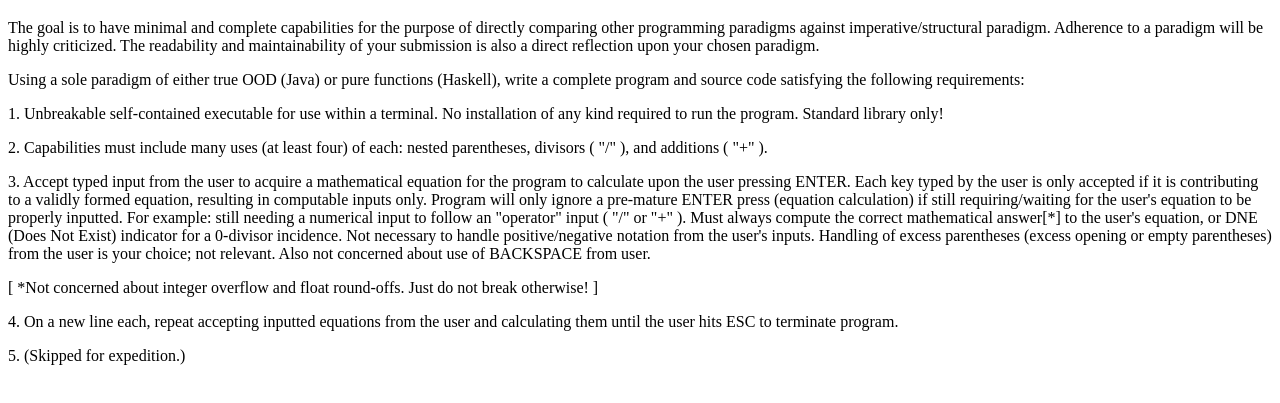
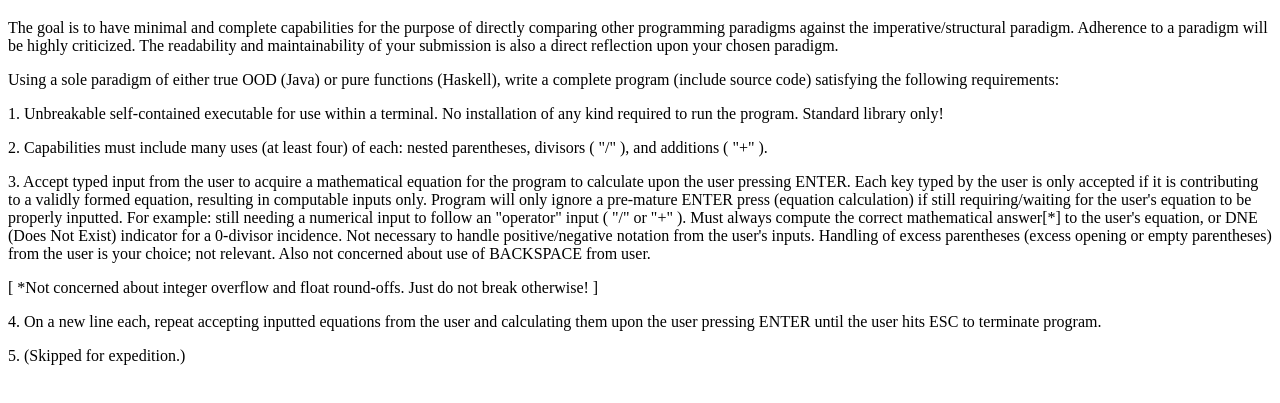
Before and after one commit to LadyBoner/ladyboner.github.io, a plain HTML site: page index.html in a window 1280 px wide. Shown: the part 61-464 px from the top of the page. Drawn offline with Linux system fonts and the light colour scheme.

Commit message:
Update index.html

```diff
--- a/index.html
+++ b/index.html
@@ -19,10 +19,10 @@
 
 
 <p>
-The goal is to have minimal and complete capabilities for the purpose of directly comparing other programming paradigms against imperative/structural paradigm.  Adherence to a paradigm will be highly criticized.  The readability and maintainability of your submission is also a direct reflection upon your chosen paradigm.
+The goal is to have minimal and complete capabilities for the purpose of directly comparing other programming paradigms against the imperative/structural paradigm.  Adherence to a paradigm will be highly criticized.  The readability and maintainability of your submission is also a direct reflection upon your chosen paradigm.
 </p>
 <p>
-Using a sole paradigm of either true OOD (Java) or pure functions (Haskell), write a complete program and source code satisfying the following requirements:
+Using a sole paradigm of either true OOD (Java) or pure functions (Haskell), write a complete program (include source code) satisfying the following requirements:
 </p>
   <p>
 1.  Unbreakable self-contained executable for use within a terminal.  No installation of any kind required to run the program.  Standard library only!
@@ -37,7 +37,7 @@ Using a sole paradigm of either true OOD (Java) or pure functions (Haskell), wri
   [ *Not concerned about integer overflow and float round-offs.  Just do not break otherwise! ]
   </p>
   <p>
-4.  On a new line each, repeat accepting inputted equations from the user and calculating them until the user hits ESC to terminate program.
+4.  On a new line each, repeat accepting inputted equations from the user and calculating them upon the user pressing ENTER until the user hits ESC to terminate program.
   </p>
   <p>
 5.  (Skipped for expedition.)
```
